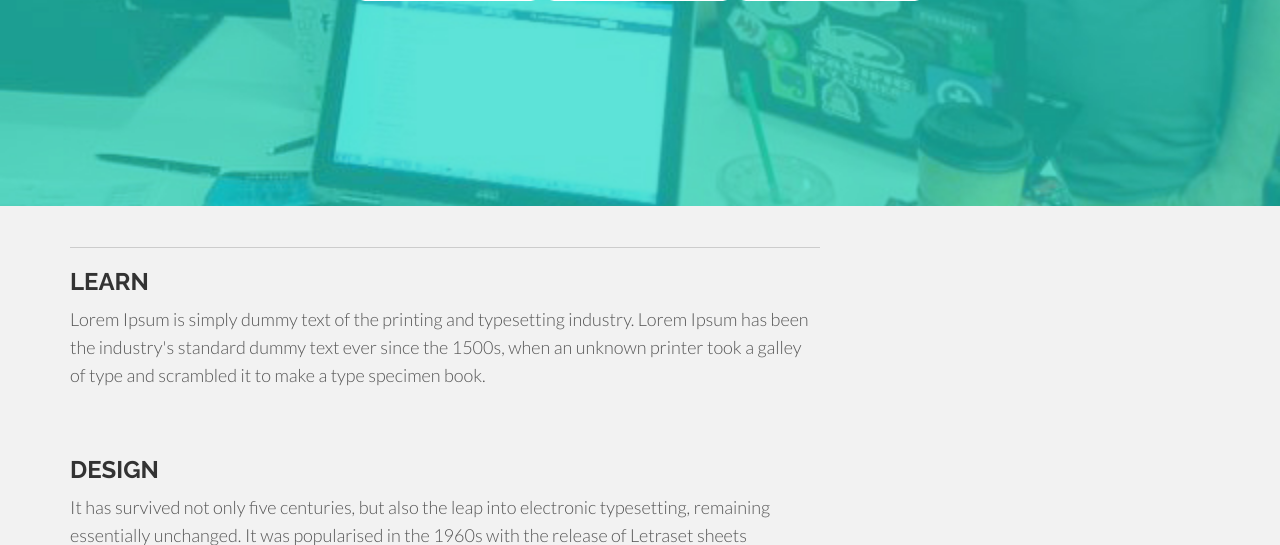
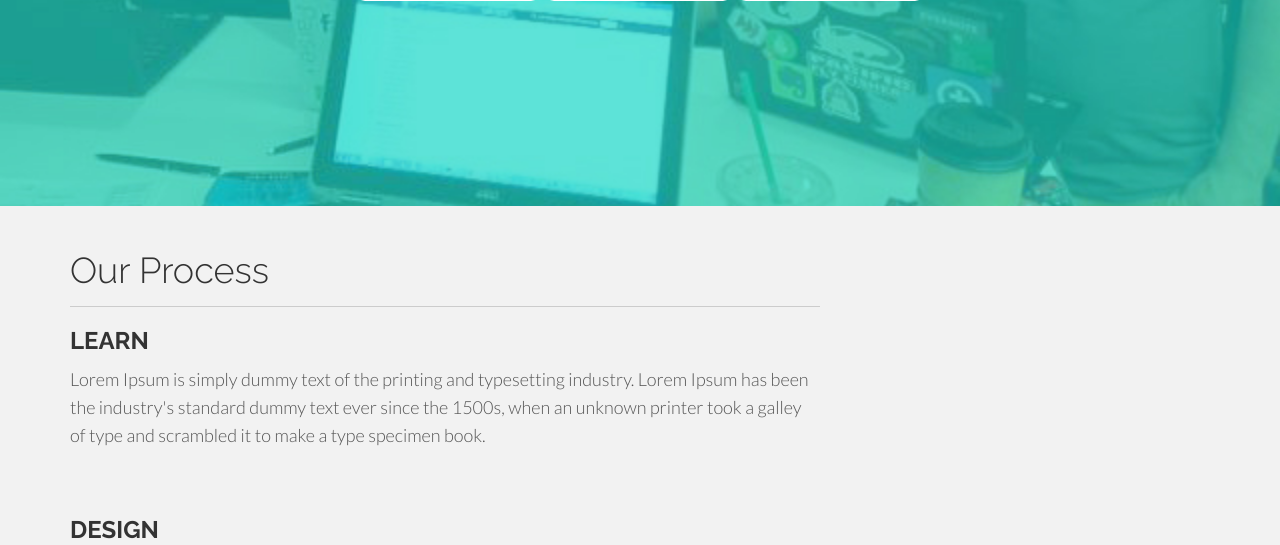
Before and after one commit to HackingEDU/hackingedu-website, a PHP site: page / in a window 1280 px wide. Shown: the part 652-1197 px from the top of the page. Run offline with PHP 8.4, Linux system fonts and the light colour scheme; some libraries are stand-ins or nearby versions.

Commit message:
updating about section

```diff
--- a/index.php
+++ b/index.php
@@ -75,18 +75,11 @@
 		</div><!-- /container -->
 	</div><!-- /headerwrap -->
 
-	<!-- WELCOME SECTION -->
+		<!-- PROCESS SECTION -->
 	    <div class="container">
 	      <div class="row mt">
-<!--       	<div class="col-lg-8">
-	        <h1>What is Hacking Edu?</h1>
-	        <p>This year we will have various companies from all over the bay area coming along with a couple of their trusted software engineers to help each hacker with their projects.</p>
-      	</div>
-      	<div class="col-lg-4">
-      		<p class="pull-right"><br><button type="button" class="btn btn-green">Sign Up Now!</button></p>
-      	</div> -->
 			  <div class="col-lg-8">
-      	  	<!-- <h1>Our Process</h1> -->
+			  	<h1>Our Process</h1>
 			  	<hr>
 			  	<h3><b>LEARN</b></h3>
 			  	<p>Lorem Ipsum is simply dummy text of the printing and typesetting industry. Lorem Ipsum has been the industry's standard dummy text ever since the 1500s, when an unknown printer took a galley of type and scrambled it to make a type specimen book.</p>
@@ -110,6 +103,7 @@
 			  </div><!-- col-lg-4 -->
 	      </div><!-- /row -->
 	    </div><!-- /.container -->
+
 
 
 	<!-- SERVICES SECTION -->
```
Lines whose indentation alone changed are shown as unchanged.
